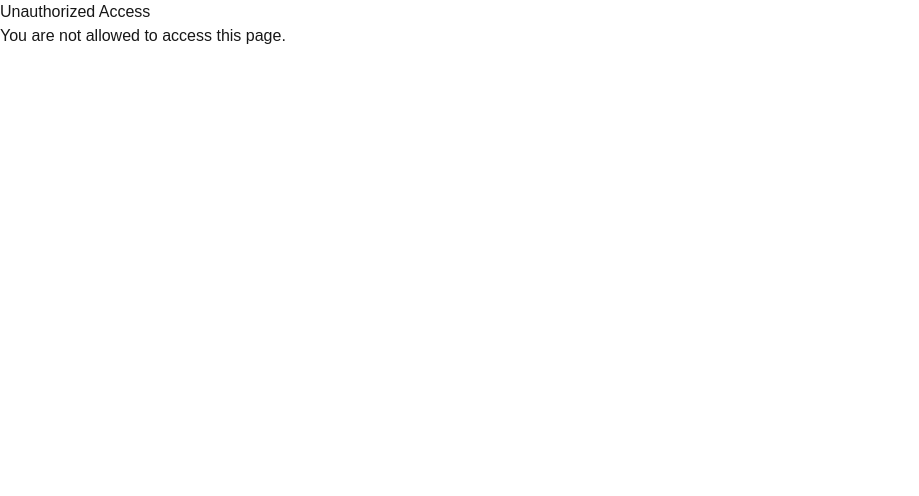
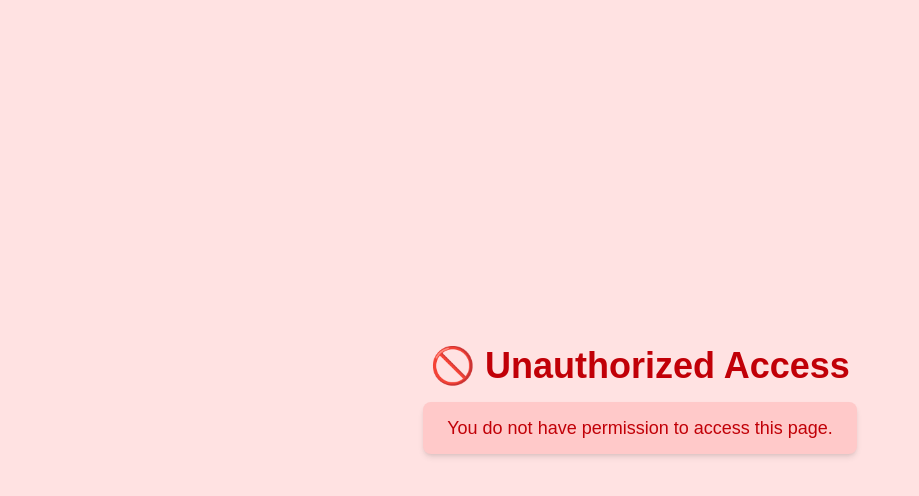
Before and after one commit to andrewindeche/brandinfluencerapp, a Next.js app in the folder frontend/: page /unauthorized in a window 1280 px wide. Shown: the top 496 px of the page, without its empty margins (0-919 px from the left). Built offline with nearby package versions, Linux system fonts and the light colour scheme; a web font is replaced by a local one.

Commit message:
update style

```diff
--- a/frontend/src/pages/influencer.tsx
+++ b/frontend/src/pages/influencer.tsx
@@ -134,7 +134,7 @@ const InfluencerPage: React.FC = () => {
 
         <div className="w-2/3 space-y-4">
           <div className="p-4 rounded-2xl shadow-lg bg-white">
-            <h4 className="text-xl font-bold mb-2 text-center underline">
+            <h4 className="text-xl text-black font-bold mb-2 text-center underline">
               Notifications
             </h4>
             <div className="space-y-4">
@@ -156,7 +156,9 @@ const InfluencerPage: React.FC = () => {
           </div>
 
           <div className="p-2 rounded-2xl shadow-lg bg-white">
-            <h4 className="p-3 text-xl text-center underline">Campaigns</h4>
+            <h4 className="p-3 text-xl text-black text-center underline">
+              Campaigns
+            </h4>
             <div className="grid grid-cols-3 gap-4">
               {campaigns.map((title, index) => {
                 const isExpanded = expandedCards[title];
--- a/frontend/src/pages/unauthorized.tsx
+++ b/frontend/src/pages/unauthorized.tsx
@@ -1,8 +1,10 @@
 export default function Unauthorized() {
   return (
-    <div>
-      <h1>Unauthorized Access</h1>
-      <p>You are not allowed to access this page.</p>
+    <div className="flex flex-col items-center justify-center min-h-screen bg-red-100 text-red-700">
+      <h1 className="text-4xl font-bold mb-4">🚫 Unauthorized Access</h1>
+      <p className="text-lg bg-red-200 px-6 py-3 rounded-lg shadow-md">
+        You do not have permission to access this page.
+      </p>
     </div>
   );
 }
```
